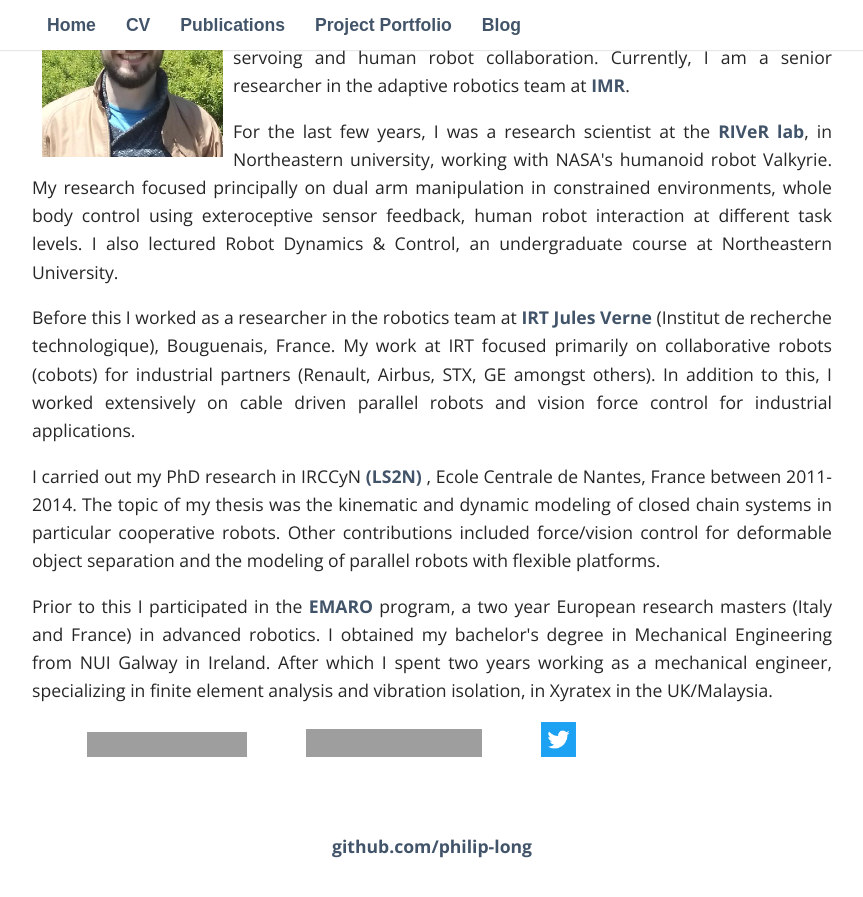
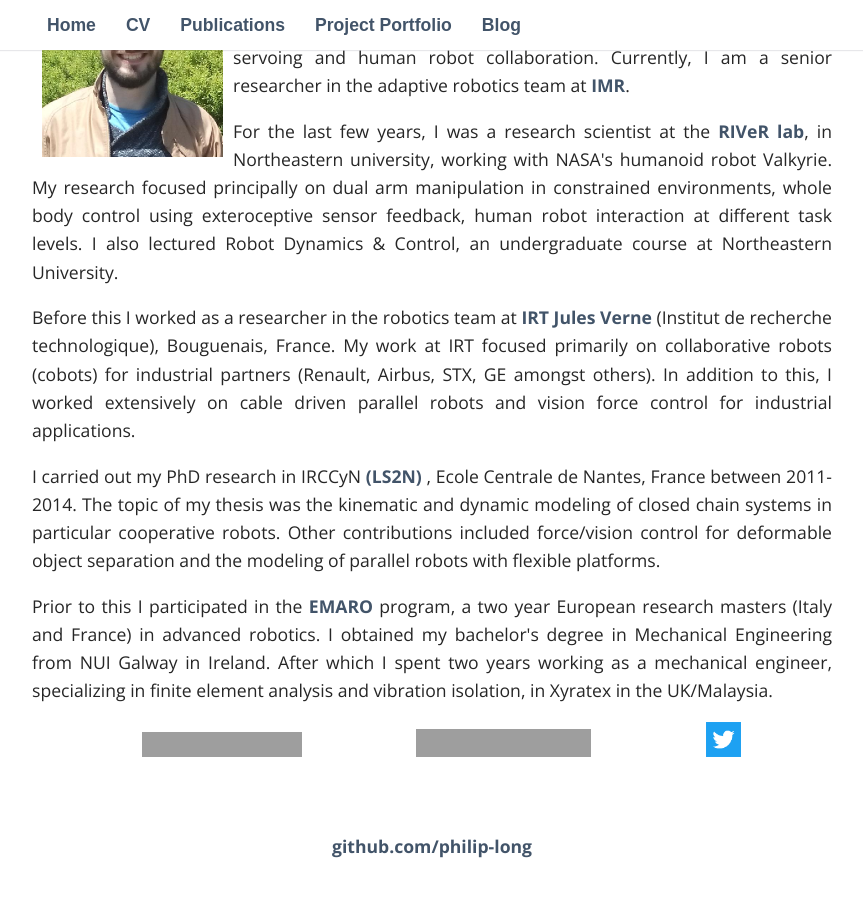
Before and after one commit to philip-long/philip-long.github.io, a Jekyll site: the page built from index.html, in a window 1280 px wide and 900 px high, scrolled down 289 px. Shown: the top 897 px of the window, without its empty margins (208-1071 px from the left). Built offline with Jekyll 4.4.1, drawn with Linux system fonts in a browser that asks for light colours; nearby versions of some CDN libraries; some web fonts are replaced; library files that are not in the unit come from our copies; grey boxes are pictures that could not be loaded.

Commit message:
Update index.html

```diff
--- a/index.html
+++ b/index.html
@@ -32,7 +32,7 @@
 
  <!--<a href="/about">Read more about me...</a>-->
       </p>
-     &nbsp;  &nbsp;  &nbsp;     &nbsp;  &nbsp;  &nbsp;
+     &nbsp;  &nbsp;  &nbsp;     &nbsp;  &nbsp;  &nbsp;    &nbsp;  &nbsp;  &nbsp;     &nbsp;  &nbsp;  &nbsp;
 
         <a href="https://fr.linkedin.com/pub/philip-long/b3/74a/b9a">
 
@@ -40,7 +40,7 @@
 
     </a>
 
- &nbsp;  &nbsp;  &nbsp;     &nbsp;  &nbsp;  &nbsp;
+ &nbsp;  &nbsp;  &nbsp;     &nbsp;  &nbsp;  &nbsp;   &nbsp;  &nbsp;  &nbsp;     &nbsp;  &nbsp;  &nbsp;
 
     <a href="https://scholar.google.com/citations?user=FFAElw4AAAAJ&hl=en&oi=sra">
        <img  padding: 30px; src=" https://upload.wikimedia.org/wikipedia/commons/2/28/Google_Scholar_logo.png" alt="Google scholar "
@@ -48,7 +48,7 @@
     </a>
             <!--/images/googlescholar.png-->
 
-     &nbsp;  &nbsp;  &nbsp;     &nbsp;  &nbsp;  &nbsp;
+     &nbsp;  &nbsp;  &nbsp;     &nbsp;  &nbsp;  &nbsp;   &nbsp;  &nbsp;  &nbsp;     &nbsp;  &nbsp;  &nbsp;
 
     <a href="https://twitter.com/Philip_Robotics">
        <img  padding: 100px; src="/images/twitter_logo.png" alt="Twitter"
```
